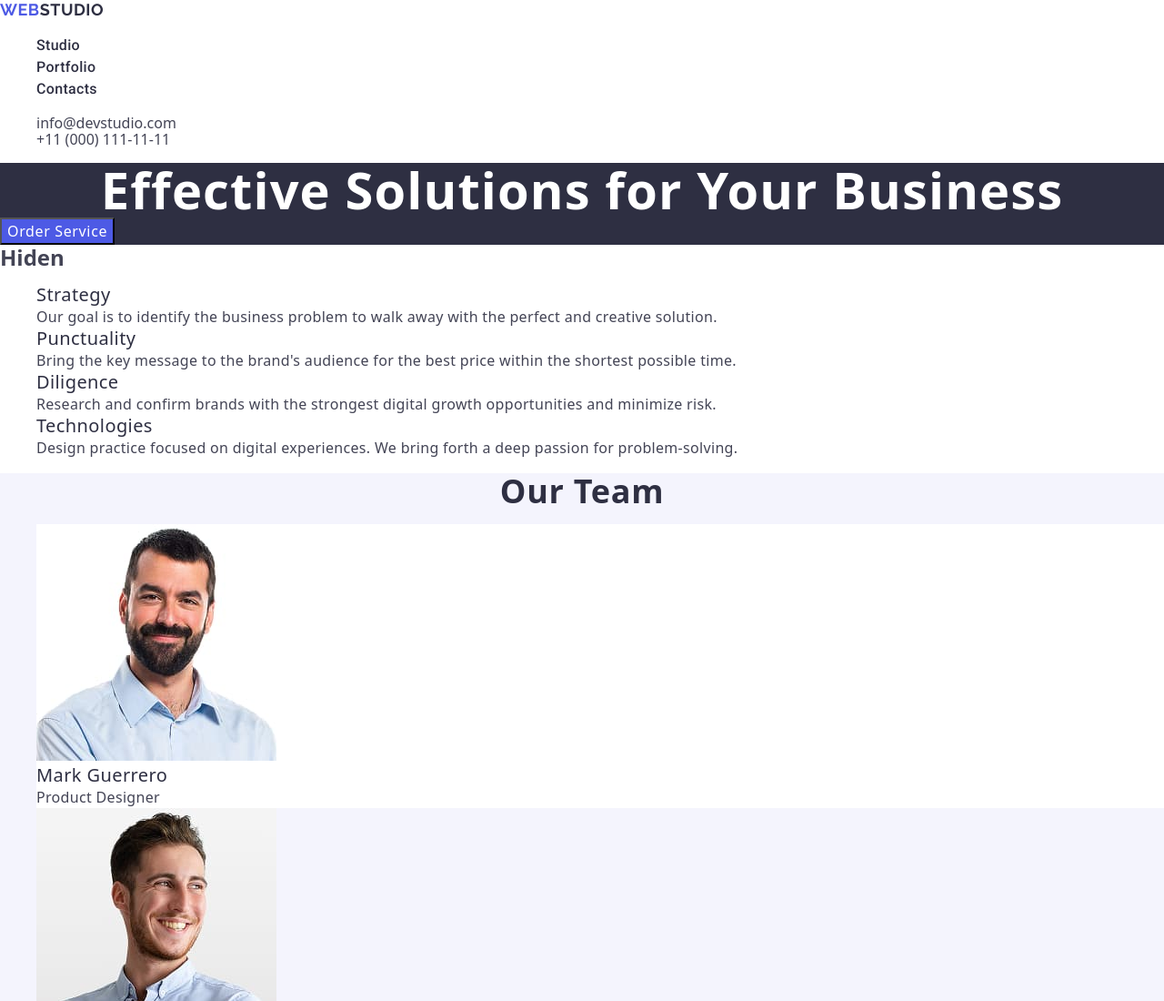
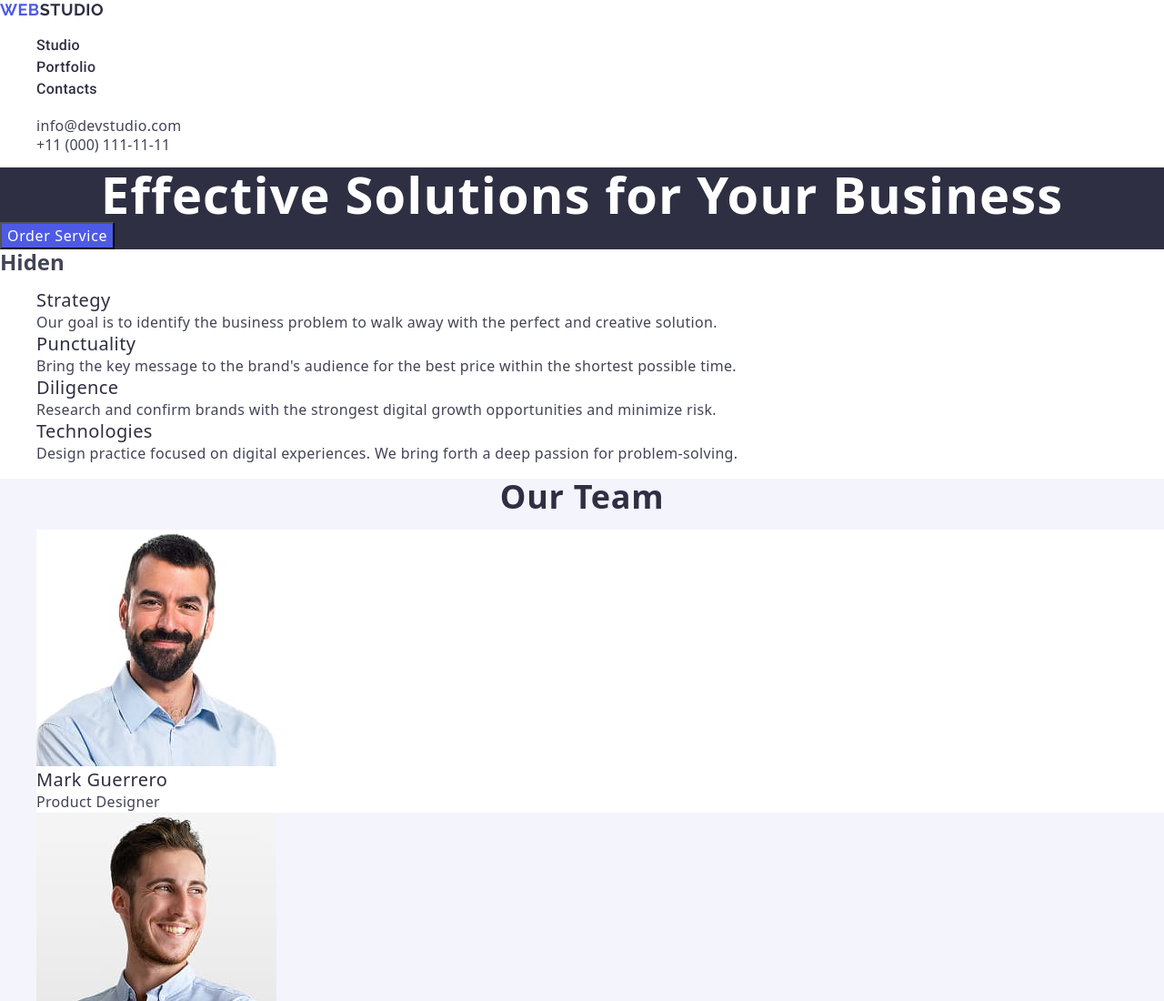
Before and after one commit to y2222672-collab/goit-markup-hw-02, a plain HTML site: page index.html in a window 1280 px wide. Shown: the top 1100 px of the page at 91% size. Drawn offline with nearby package versions, Linux system fonts and the light colour scheme.

Commit message:
add initials files

```diff
--- a/css/styles.css
+++ b/css/styles.css
@@ -29,20 +29,6 @@ p {
   margin-bottom: 0;
   margin-top: 0;
 }
-
-/* заголовок прихов. */
-
-/* position: absolute;
-  width: 1px;
-  height: 1px;
-  margin: -1px;
-  border: 0;
-  padding: 0;
-
-  white-space: nowrap;
-  clip-path: inset(100%);
-  clip: rect(0 0 0 0);
-  overflow: hidden;  */
 
 /* студия посилання */
 .studio-link {
@@ -97,6 +83,18 @@ p {
 
 .adress {
   font-style: normal;
+}
+
+.contact-info-mail {
+  line-height: 1.5;
+  letter-spacing: 0.02em;
+  font-size: 16px;
+}
+.contact-info-mail:focus {
+  color: #404bbf;
+}
+.contact-info-mail:hover {
+  color: #404bbf;
 }
 
 /* ----------------Hero --------------------------- */
--- a/index.html
+++ b/index.html
@@ -42,7 +42,7 @@
       </nav>
       <address class="adress">
         <ul>
-          <li class="contact-info">
+          <li class="contact-info-mail">
             <a href="mailto:info@devstudio.com">info@devstudio.com</a>
           </li>
           <li class="contact-info">
@@ -186,3 +186,7 @@
     </footer>
   </body>
 </html>
+
+<!-- заголовок прихов. */ /* position: absolute; width: 1px; height: 1px; margin:
+-1px; border: 0; padding: 0; white-space: nowrap; clip-path: inset(100%); clip:
+rect(0 0 0 0); overflow: hidden; -->
```
